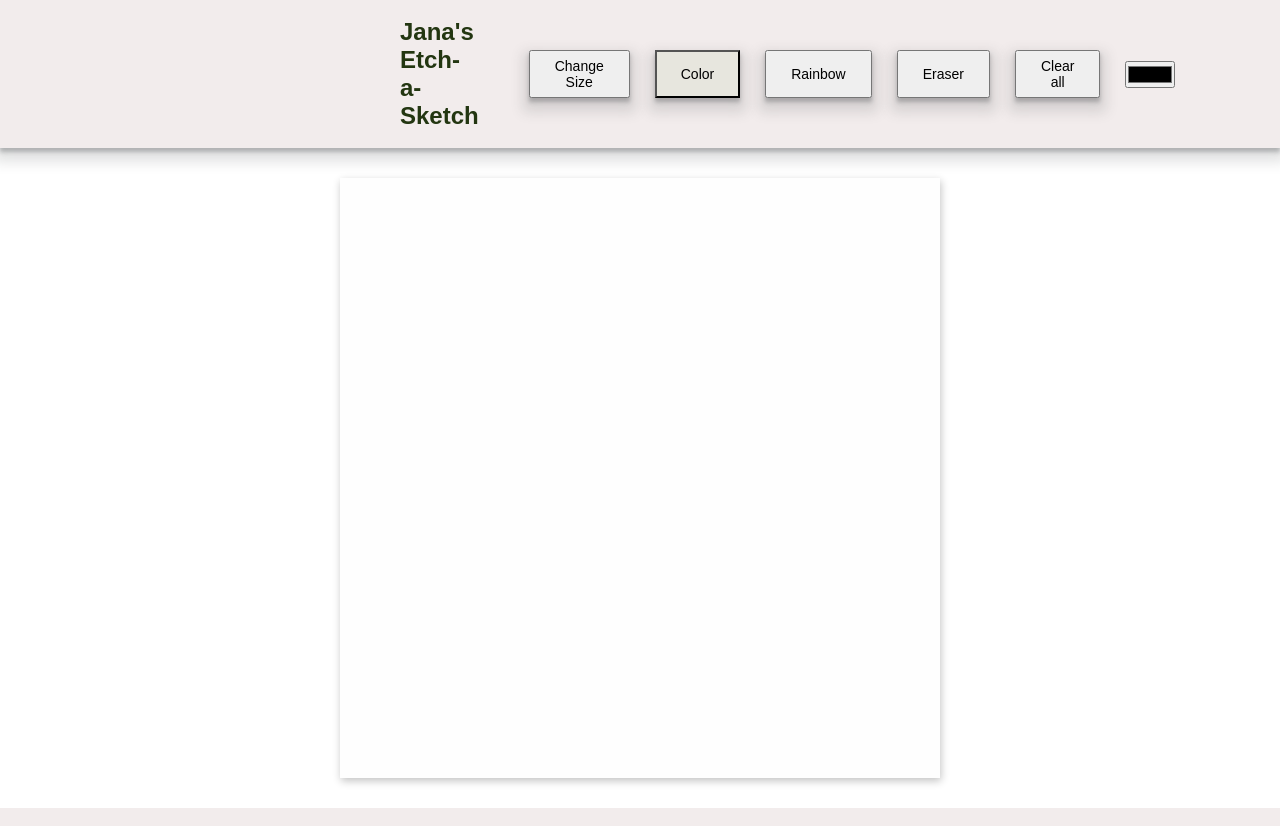
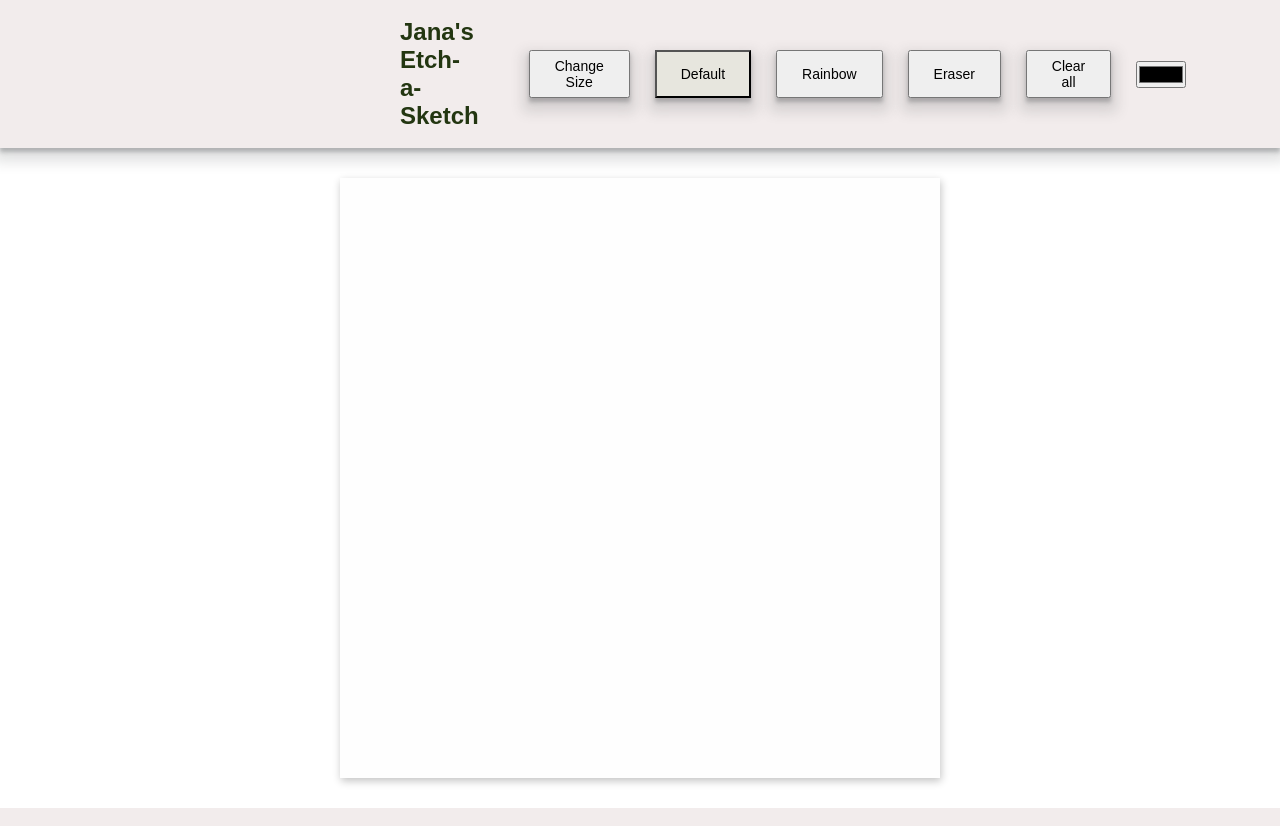
Before and after one commit to janaiscoding/etch-a-sketch, a plain HTML site: page index.html in a window 1280 px wide. Shown: the top 826 px of the page. Drawn offline with Linux system fonts and the light colour scheme.

Commit message:
Rename Color button to Default and adjusted JS accordingly

```diff
--- a/index.html
+++ b/index.html
@@ -12,7 +12,7 @@
     <a href="https://github.com/JanaIsCoding"><div class="title">Jana's Etch-a-Sketch</div></a>
     <ul class="settings">
       <li><button class="size-input">Change Size</button></li>
-      <li><button class="color">Color</button></li>
+      <li><button class="default-color">Default</button></li>
       <li><button class="rainbow">Rainbow</button></li>
       <li><button class="eraser">Eraser</button></li>
       <li><button class="clear">Clear all</button></li>
--- a/javascript.js
+++ b/javascript.js
@@ -1,10 +1,10 @@
 // all variables
 const defaultColor = '#333333';
 const defaultSize = 32;
-const defaultMode = 'color';
+const defaultMode = 'default';
 
 const sizeButton = document.querySelector(".size-input");
-const colorButton = document.querySelector(".color");
+const defaultButton = document.querySelector(".default-color");
 const eraserButton = document.querySelector(".eraser");
 const clearButton = document.querySelector(".clear");
 const rainbowButton = document.querySelector(".rainbow");
@@ -20,7 +20,7 @@ eraserButton.onclick = () => setCurrentMode('eraser');
 rainbowButton.onclick = () => setCurrentMode('rainbow');
 clearButton.onclick = () => clearSketchboard();
 sizeButton.onclick = () => getCurrentSize();
-colorButton.onclick = () => setCurrentMode('color');
+defaultButton.onclick = () => setCurrentMode('default');
 colorPicker.onclick = () => setCurrentMode('picker');
 
 
@@ -75,22 +75,22 @@ function activateButton(newMode) {
 
      if (newMode === 'rainbow') {
         rainbowButton.classList.add('active');
-        colorButton.classList.remove('active');
+        defaultButton.classList.remove('active');
         eraserButton.classList.remove('active');
     }
-    else if (newMode === 'color') {
-        colorButton.classList.add('active');
+    else if (newMode === 'default') {
+        defaultButton.classList.add('active');
         rainbowButton.classList.remove('active');
         eraserButton.classList.remove('active');
     }
     else if (newMode === 'eraser') {
         eraserButton.classList.add('active');
-        colorButton.classList.remove('active');
+        defaultButton.classList.remove('active');
         rainbowButton.classList.remove('active');
     }
     else if (newMode === 'picker') {
         eraserButton.classList.remove('active');
-        colorButton.classList.remove('active');
+        defaultButton.classList.remove('active');
         rainbowButton.classList.remove('active');
     }
 }
@@ -112,7 +112,7 @@ document.body.addEventListener("mouseup", setMouseUp);
 // here we check which mode is active and assign the right color
 function changeColor(e){
     if (e.type === 'mouseover' && !mouseDown) return
-    if (currentMode === 'color') {
+    if (currentMode === 'default') {
     e.target.style.backgroundColor = defaultColor;
     }
     else if (currentMode === 'eraser') {
```
Also changed, not shown: 1 other file.
